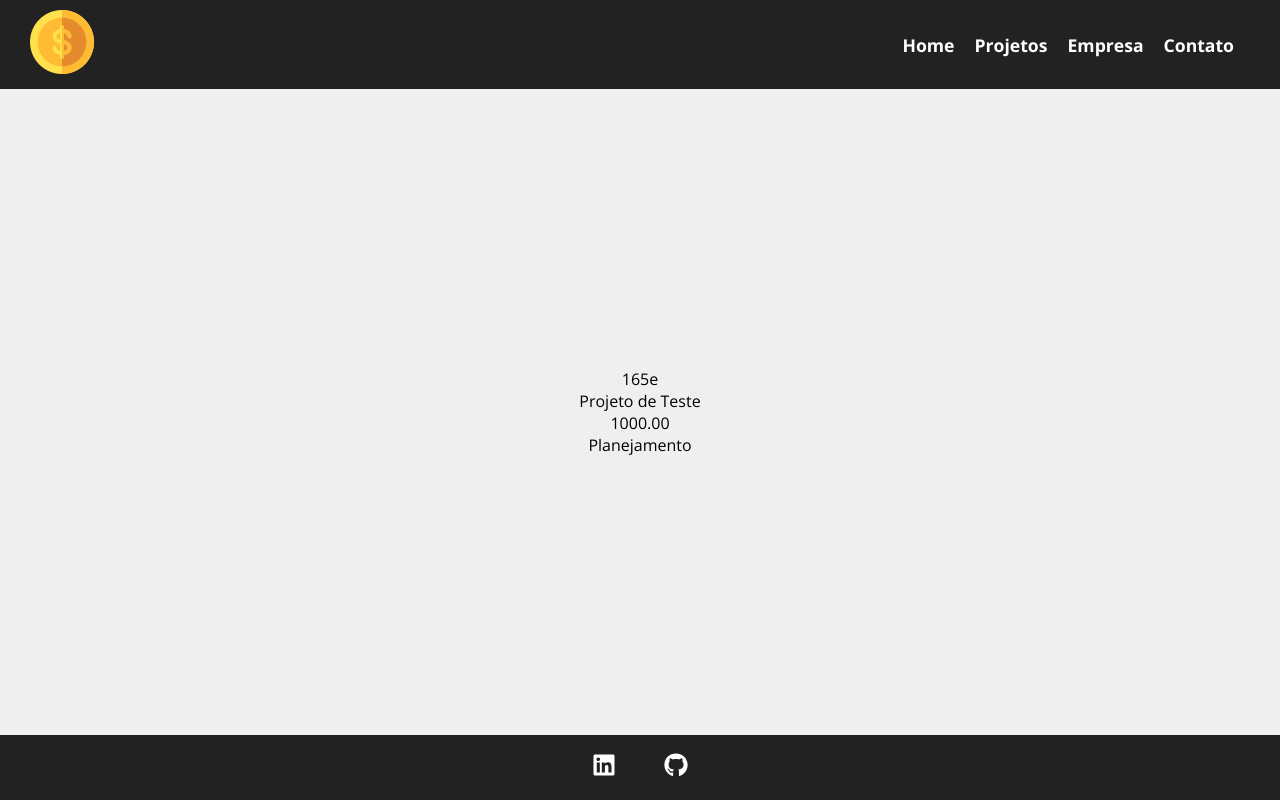
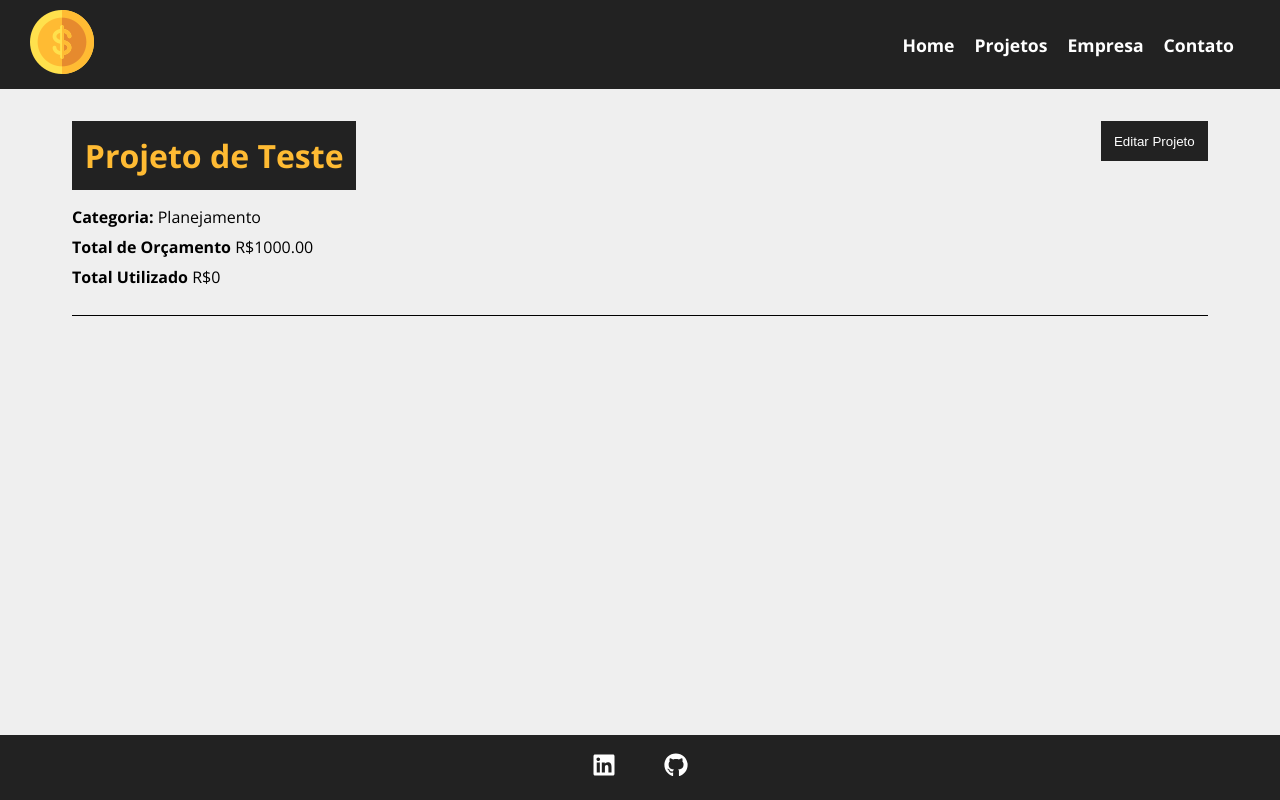
Before and after one commit to YudiYamada/gerenciador-de-projetos, a React (Vite) app: page /projeto/165e in a window 1280 px wide. Built offline with nearby package versions, Linux system fonts and the light colour scheme; data requests are answered from the project's data file.

Commit message:
feat: add project edit page

```diff
--- a/src/hooks/useProject.jsx
+++ b/src/hooks/useProject.jsx
@@ -20,7 +20,7 @@ const useProject = (id) => {
     getProject();
   }, [id]);
 
-  return { project, loading, error };
+  return { project, setProject, loading, error };
 };
 
 export default useProject;
--- a/src/hooks/useProjects.jsx
+++ b/src/hooks/useProjects.jsx
@@ -21,7 +21,7 @@ function useProjects() {
         } finally {
           setLoading(false);
         }
-      }, 1500);
+      }, 1000);
     }
 
     loadProjects();
--- a/src/pages/Projeto/Projeto.jsx
+++ b/src/pages/Projeto/Projeto.jsx
@@ -1,23 +1,116 @@
 import { useParams } from "react-router-dom";
+import { useState, useEffect } from "react";
 import useProject from "../../hooks/useProject";
-import {} from "./ProjetoStyles";
+import Loading from "../../components/Loading/Loading";
+import Message from "../../components/Message/Message";
+import {
+  ProjectsDetails,
+  ProjectsDetailsContainer,
+  Button,
+  ProjectInfo,
+} from "./ProjetoStyles";
+import ProjetoForm from "../../components/Projeto/ProjetoForm";
 
 function Projeto() {
-    const { id } = useParams();
-    const { project, loading, error } = useProject(id);
+  const { id } = useParams();
+  const { project, setProject, loading } = useProject(id);
+  const [showProject, setShowProject] = useState(false);
+  const [isEditing, setIsEditing] = useState(false);
+  const [message, setMessage] = useState("");
+  const [type, setType] = useState("");
 
-    if (loading) return <p>Carregando...</p>;
-    if (error) return <p>{error}</p>;
-    if (!project) return <p>Projeto não encontrado.</p>;
+  useEffect(() => {
+    const timer = setTimeout(() => {
+      setShowProject(true);
+    }, 1000);
 
-    return (
-      <>
-        <p>{project.id}</p>
-        <p>{project.name}</p>
-        <p>{project.budget}</p>
-        <p>{project.category?.name || "Categoria desconhecida"}</p>
-      </>
-    );
+    return () => clearTimeout(timer);
+  }, [id]);
+
+  useEffect(() => {
+    if (message) {
+      const timer = setTimeout(() => {
+        setMessage("");
+        setType("");
+      }, 3000);
+
+      return () => clearTimeout(timer);
+    }
+  }, [message]);
+
+  function editPost(project) {
+    if (project.budget < project.cost) {
+      setMessage("O orçamento não pode ser menor que o custo do projeto!");
+      setType("error");
+      return;
+    }
+
+    fetch(`http://localhost:5000/projects/${id}`, {
+      method: "PATCH",
+      headers: {
+        "Content-Type": "application/json",
+      },
+      body: JSON.stringify(project),
+    })
+      .then((resp) => {
+        if (!resp.ok) {
+          throw new Error("Erro ao atualizar o projeto.");
+        }
+        return resp.json();
+      })
+      .then((data) => {
+        setIsEditing(false);
+        setProject(data);
+        setMessage("Projeto atualizado com sucesso!");
+        setType("success");
+      })
+      .catch((err) => {
+        setMessage(
+          err.message || "Erro ao atualizar o projeto. Tente novamente."
+        );
+        setType("error");
+      });
   }
 
-  export default Projeto;
+  function toggleProjectForm() {
+    setIsEditing((prev) => !prev);
+  }
+
+  return (
+    <ProjectsDetails>
+      {loading || !showProject ? <Loading /> : null}
+      {message && <Message msg={message} type={type} />}
+      {project && showProject && (
+        <ProjectsDetailsContainer>
+          <h1>{project.name}</h1>
+          <Button onClick={toggleProjectForm}>
+            {isEditing ? "Fechar Edição" : "Editar Projeto"}
+          </Button>
+
+          {!isEditing ? (
+            <ProjectInfo>
+              <p>
+                <span>Categoria:</span>{" "}
+                {project.category?.name || "Categoria desconhecida"}
+              </p>
+              <p>
+                <span>Total de Orçamento</span> R${project.budget}
+              </p>
+              <p>
+                <span>Total Utilizado</span> R${project.cost}
+              </p>
+            </ProjectInfo>
+          ) : (
+            <ProjetoForm
+              handleSubmit={editPost}
+              btnText="Concluir edição"
+              initialProjectData={project}
+            />
+          )}
+        </ProjectsDetailsContainer>
+      )}
+    </ProjectsDetails>
+  );
+}
+
+export default Projeto;
--- a/src/pages/Projeto/ProjetoStyles.jsx
+++ b/src/pages/Projeto/ProjetoStyles.jsx
@@ -1,5 +1,60 @@
 import styled from "styled-components";
 
-export const Container = styled.div`
+export const ProjectsDetails = styled.div`
+  flex: 1;
+  height: 100%;
+  width: 100%;
+  padding: 2em;
 
+  h1,
+  h2,
+  p {
+    margin-bottom: 0.5em;
+  }
+
+  h1 {
+    background-color: ${({ theme }) => theme.colors.secondary};
+    color: ${({ theme }) => theme.colors.primary};
+    padding: 0.4em;
+  }
+
+  span {
+    font-weight: bold;
+  }
 `;
+
+export const ProjectsDetailsContainer = styled.div`
+  border-bottom: 1px solid ${({ theme }) => theme.colors.quartenary};
+  margin-bottom: 1.2em;
+  padding-bottom: 1.2em;
+  display: flex;
+  justify-content: space-between;
+  flex-wrap: wrap;
+`;
+
+export const ServiceFormContainer = styled.div`
+  border-bottom: 1px solid ${({ theme }) => theme.colors.quartenary};
+  margin-bottom: 1.2em;
+  padding-bottom: 1.2em;
+  display: flex;
+  justify-content: space-between;
+  flex-wrap: wrap;
+`;
+
+export const Button = styled.button`
+  background-color: ${({ theme }) => theme.colors.secondary};
+  color: ${({ theme }) => theme.colors.text};
+  padding: 0.5em 1em;
+  transition: 0.3s ease-in-out;
+  max-height: 40px;
+  border: none;
+
+  &:hover {
+    cursor: pointer;
+    color: ${({ theme }) => theme.colors.primary};
+  }
+`;
+
+export const ProjectInfo = styled.div`
+  width: 100%;
+`;
```
